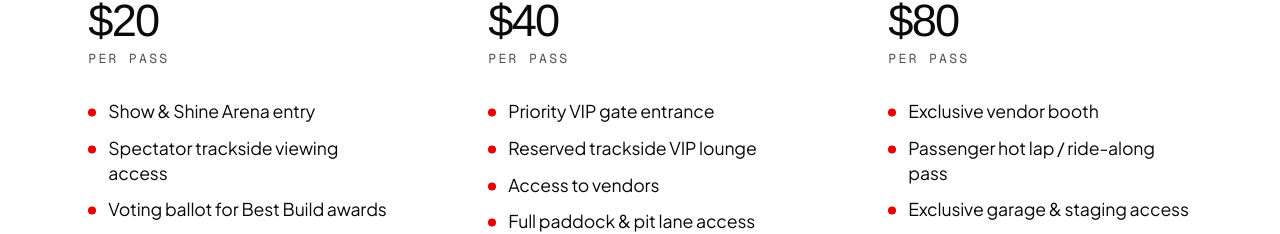
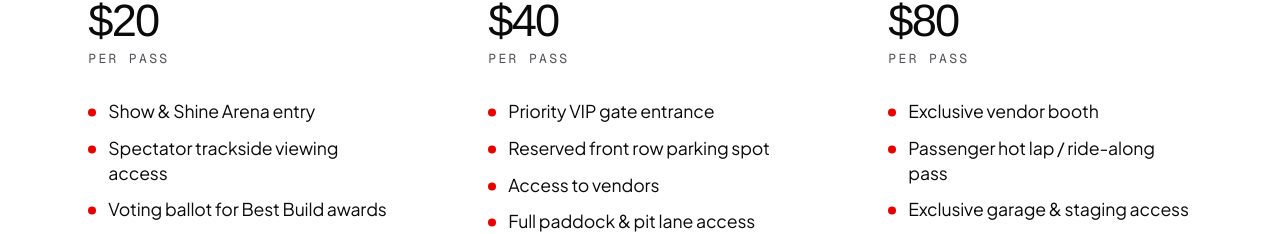
Before and after one commit to dmytro-webild/df0f0359-55bd-462a-af69-30db2382f1fd, a React (Vite) app: page / in a window 1280 px wide. Shown: the part 1257-1491 px from the top of the page. Built offline with nearby package versions, Linux system fonts and the light colour scheme; a web font is replaced by a local one.

Commit message:
Update src/pages/HomePage.tsx

```diff
--- a/src/pages/HomePage.tsx
+++ b/src/pages/HomePage.tsx
@@ -53,7 +53,7 @@ export default function HomePage() {
               description: "VIP spectator pass featuring reserved trackside lounge access, exclusive merch pack, and priority gate entry.",
               features: [
                 "Priority VIP gate entrance",
-                "Reserved trackside VIP lounge",
+                "Reserved front row parking spot",
                 "Access  to vendors",
                 "Full paddock & pit lane access"
               ],
```
